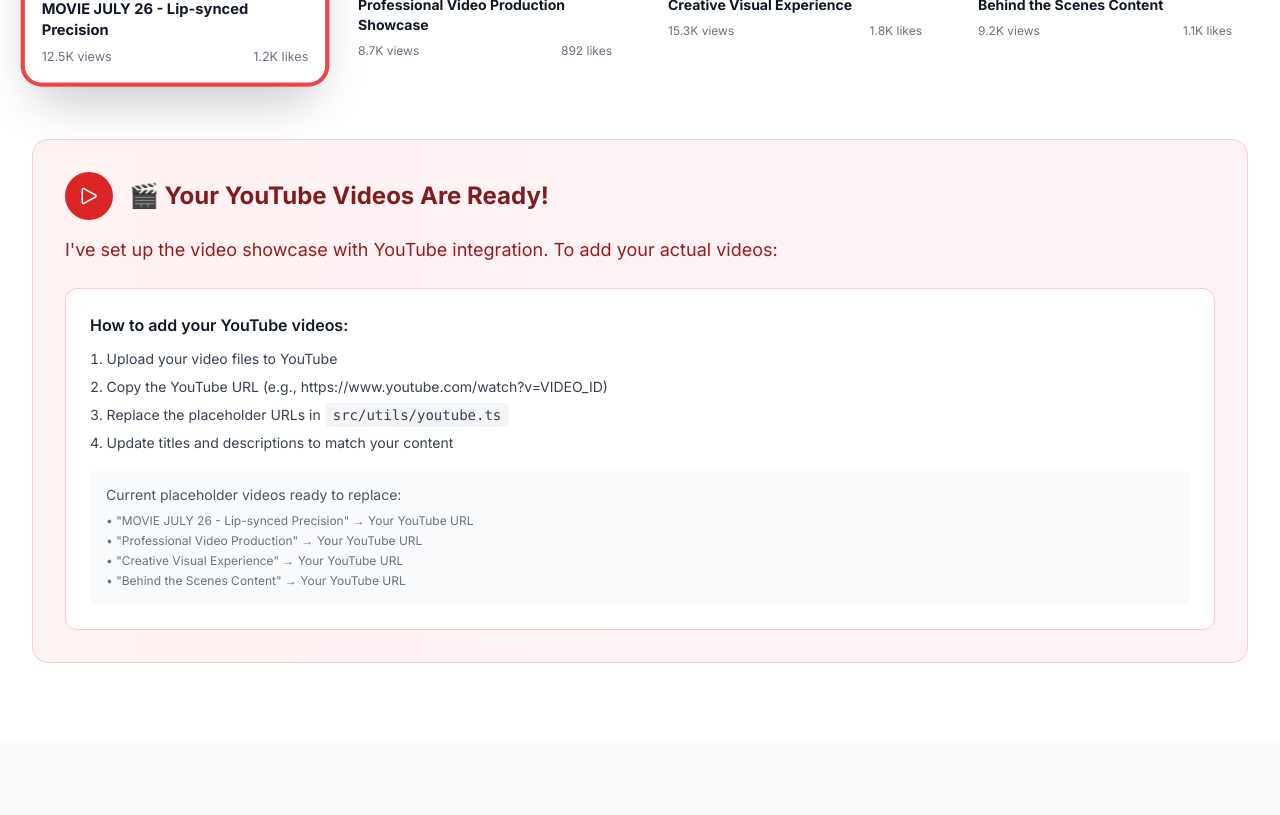
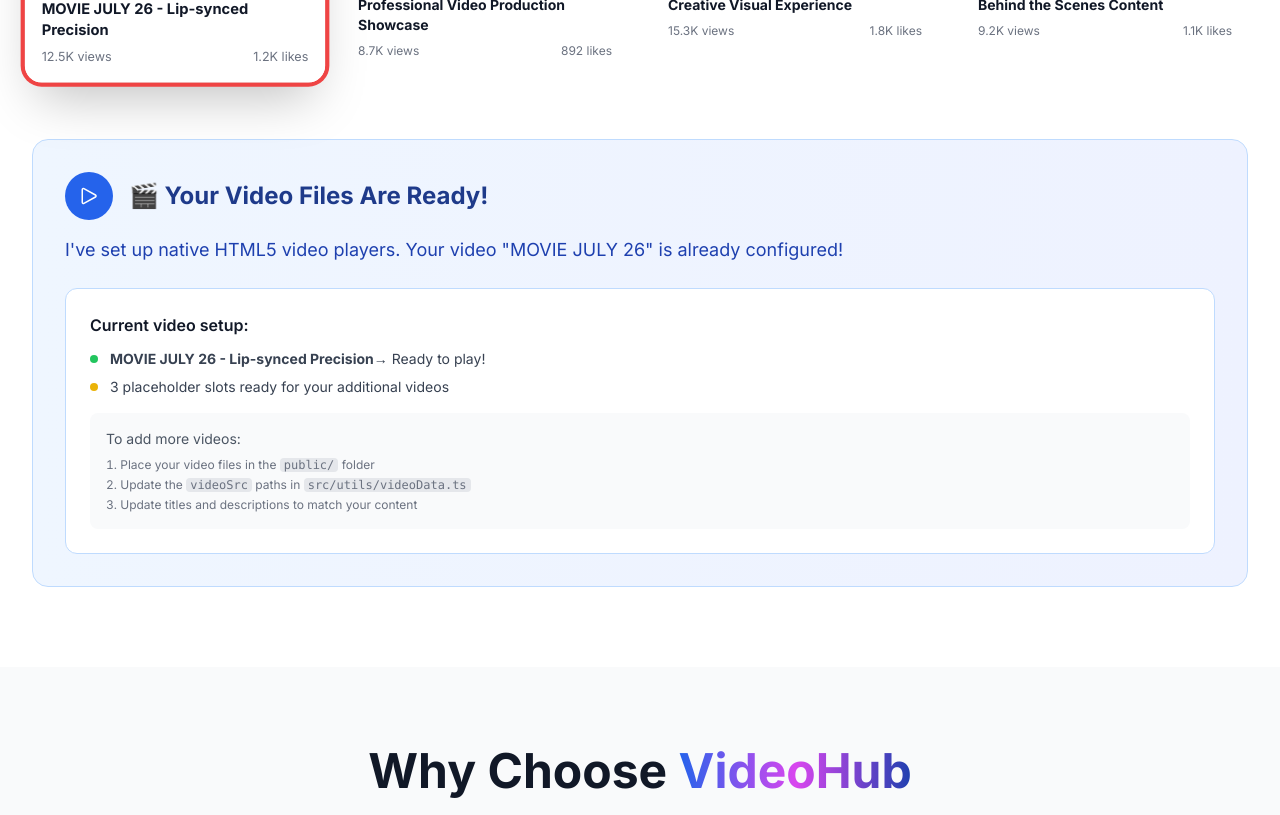
Before and after one commit to MandaStrong01/DTSB, a React (Vite) app: page / in a window 1280 px wide. Shown: the part 2360-3175 px from the top of the page. Built offline with nearby package versions, Linux system fonts and the light colour scheme.

Commit message:
Convert to HTML5 video players

```diff
--- a/src/components/Hero.tsx
+++ b/src/components/Hero.tsx
@@ -49,7 +49,12 @@ const Hero = () => {
 
           {/* Video preview placeholder */}
           <div className="max-w-4xl mx-auto animate-slide-up">
-            <div className="video-container group cursor-pointer" onClick={() => window.scrollTo({ top: document.getElementById('videos')?.offsetTop || 0, behavior: 'smooth' })}>
+            <div className="video-container group cursor-pointer" onClick={() => {
+              const videosSection = document.getElementById('videos')
+              if (videosSection) {
+                videosSection.scrollIntoView({ behavior: 'smooth' })
+              }
+            }}>
               <div className="absolute inset-0 bg-gradient-to-t from-black/50 to-transparent z-10"></div>
               <img
                 src="https://images.pexels.com/photos/1181263/pexels-photo-1181263.jpeg"
--- a/src/components/VideoShowcase.tsx
+++ b/src/components/VideoShowcase.tsx
@@ -1,15 +1,15 @@
 import React, { useState } from 'react'
 import { PlayIcon, EyeIcon, HeartIcon, ShareIcon, ClockIcon } from '@heroicons/react/24/outline'
 import VideoPlayer from './VideoPlayer'
-import { videoData, getYouTubeThumbnail, extractVideoId } from '../utils/youtube'
+import { videoData } from '../utils/videoData'
 
 const VideoShowcase = () => {
   const [activeVideo, setActiveVideo] = useState(0)
   const [isPlayerOpen, setIsPlayerOpen] = useState(false)
-  const [selectedVideoId, setSelectedVideoId] = useState('')
+  const [selectedVideo, setSelectedVideo] = useState(videoData[0])
 
-  const handleVideoPlay = (videoId: string) => {
-    setSelectedVideoId(videoId)
+  const handleVideoPlay = (video: any) => {
+    setSelectedVideo(video)
     setIsPlayerOpen(true)
   }
 
@@ -19,15 +19,15 @@ const VideoShowcase = () => {
         await navigator.share({
           title: video.title,
           text: video.description,
-          url: video.youtubeUrl,
+          url: window.location.href,
         })
       } catch (err) {
         console.log('Error sharing:', err)
       }
     } else {
       // Fallback: copy to clipboard
-      navigator.clipboard.writeText(video.youtubeUrl)
-      alert('Video URL copied to clipboard!')
+      navigator.clipboard.writeText(window.location.href)
+      alert('Page URL copied to clipboard!')
     }
   }
 
@@ -49,17 +49,13 @@ const VideoShowcase = () => {
         <div className="mb-12">
           <div
             className="video-container group cursor-pointer mb-6"
-            onClick={() => handleVideoPlay(videoData[activeVideo].videoId)}
+            onClick={() => handleVideoPlay(videoData[activeVideo])}
           >
             <div className="absolute inset-0 bg-gradient-to-t from-black/50 to-transparent z-10"></div>
             <img
-              src={getYouTubeThumbnail(videoData[activeVideo].videoId)}
+              src={videoData[activeVideo].poster}
               alt={videoData[activeVideo].title}
               className="absolute inset-0 w-full h-full object-cover"
-              onError={(e) => {
-                // Fallback to placeholder if YouTube thumbnail fails
-                e.currentTarget.src = "https://images.pexels.com/photos/1181263/pexels-photo-1181263.jpeg"
-              }}
             />
             <div className="absolute inset-0 flex items-center justify-center z-20">
               <div className="w-24 h-24 bg-red-600 hover:bg-red-700 rounded-full flex items-center justify-center group-hover:scale-110 transition-transform duration-300 shadow-2xl">
@@ -100,7 +96,7 @@ const VideoShowcase = () => {
               </div>
               <div className="flex items-center space-x-4">
                 <button
-                  onClick={() => handleVideoPlay(videoData[activeVideo].videoId)}
+                  onClick={() => handleVideoPlay(videoData[activeVideo])}
                   className="bg-red-600 hover:bg-red-700 text-white px-6 py-2 rounded-full font-semibold transition-colors duration-300 flex items-center space-x-2"
                 >
                   <PlayIcon className="w-5 h-5" />
@@ -132,12 +128,9 @@ const VideoShowcase = () => {
             >
               <div className="relative aspect-video">
                 <img
-                  src={getYouTubeThumbnail(video.videoId)}
+                  src={video.poster}
                   alt={video.title}
                   className="w-full h-full object-cover"
-                  onError={(e) => {
-                    e.currentTarget.src = "https://images.pexels.com/photos/1181263/pexels-photo-1181263.jpeg"
-                  }}
                 />
                 <div className="absolute inset-0 bg-black/20 flex items-center justify-center opacity-0 hover:opacity-100 transition-opacity duration-300">
                   <div className="w-12 h-12 bg-red-600 rounded-full flex items-center justify-center">
@@ -168,35 +161,38 @@ const VideoShowcase = () => {
           ))}
         </div>
 
-        {/* YouTube Integration Instructions */}
-        <div className="mt-16 bg-gradient-to-r from-red-50 to-pink-50 border border-red-200 rounded-2xl p-8">
+        {/* Video File Instructions */}
+        <div className="mt-16 bg-gradient-to-r from-blue-50 to-indigo-50 border border-blue-200 rounded-2xl p-8">
           <div className="flex items-center mb-4">
-            <div className="w-12 h-12 bg-red-600 rounded-full flex items-center justify-center mr-4">
+            <div className="w-12 h-12 bg-blue-600 rounded-full flex items-center justify-center mr-4">
               <PlayIcon className="w-6 h-6 text-white" />
             </div>
-            <h4 className="text-2xl font-bold text-red-900">
-              🎬 Your YouTube Videos Are Ready!
+            <h4 className="text-2xl font-bold text-blue-900">
+              🎬 Your Video Files Are Ready!
             </h4>
           </div>
-          <p className="text-red-800 mb-6 text-lg">
-            I've set up the video showcase with YouTube integration. To add your actual videos:
+          <p className="text-blue-800 mb-6 text-lg">
+            I've set up native HTML5 video players. Your video "MOVIE JULY 26" is already configured!
           </p>
-          <div className="bg-white rounded-xl p-6 border border-red-200">
-            <h5 className="font-semibold text-gray-900 mb-3">How to add your YouTube videos:</h5>
-            <ol className="text-sm text-gray-700 space-y-2 list-decimal list-inside">
-              <li>Upload your video files to YouTube</li>
-              <li>Copy the YouTube URL (e.g., https://www.youtube.com/watch?v=VIDEO_ID)</li>
-              <li>Replace the placeholder URLs in <code className="bg-gray-100 px-2 py-1 rounded">src/utils/youtube.ts</code></li>
-              <li>Update titles and descriptions to match your content</li>
-            </ol>
+          <div className="bg-white rounded-xl p-6 border border-blue-200">
+            <h5 className="font-semibold text-gray-900 mb-3">Current video setup:</h5>
+            <ul className="text-sm text-gray-700 space-y-2">
+              <li className="flex items-center">
+                <span className="w-2 h-2 bg-green-500 rounded-full mr-3"></span>
+                <strong>MOVIE JULY 26 - Lip-synced Precision</strong> → Ready to play!
+              </li>
+              <li className="flex items-center">
+                <span className="w-2 h-2 bg-yellow-500 rounded-full mr-3"></span>
+                3 placeholder slots ready for your additional videos
+              </li>
+            </ul>
             <div className="mt-4 p-4 bg-gray-50 rounded-lg">
-              <p className="text-sm text-gray-600 mb-2">Current placeholder videos ready to replace:</p>
-              <ul className="text-xs text-gray-500 space-y-1">
-                <li>• "MOVIE JULY 26 - Lip-synced Precision" → Your YouTube URL</li>
-                <li>• "Professional Video Production" → Your YouTube URL</li>
-                <li>• "Creative Visual Experience" → Your YouTube URL</li>
-                <li>• "Behind the Scenes Content" → Your YouTube URL</li>
-              </ul>
+              <p className="text-sm text-gray-600 mb-2">To add more videos:</p>
+              <ol className="text-xs text-gray-500 space-y-1 list-decimal list-inside">
+                <li>Place your video files in the <code className="bg-gray-200 px-1 rounded">public/</code> folder</li>
+                <li>Update the <code className="bg-gray-200 px-1 rounded">videoSrc</code> paths in <code className="bg-gray-200 px-1 rounded">src/utils/videoData.ts</code></li>
+                <li>Update titles and descriptions to match your content</li>
+              </ol>
             </div>
           </div>
         </div>
@@ -204,9 +200,9 @@ const VideoShowcase = () => {
 
       {/* Video Player Modal */}
       <VideoPlayer
-        videoId={selectedVideoId}
-        title={videoData[activeVideo]?.title || ''}
-        thumbnail={getYouTubeThumbnail(selectedVideoId)}
+        videoSrc={selectedVideo.videoSrc}
+        title={selectedVideo.title}
+        poster={selectedVideo.poster}
         isOpen={isPlayerOpen}
         onClose={() => setIsPlayerOpen(false)}
       />
--- /dev/null
+++ b/src/utils/videoData.ts
@@ -0,0 +1,57 @@
+// Video data with local video files
+export const videoData = [
+  {
+    id: 1,
+    title: "MOVIE JULY 26 - Lip-synced Precision",
+    description: "Experience the art of perfect lip-sync timing and precision in this captivating video showcase. Professional cinematography meets creative storytelling.",
+    videoSrc: "/MOVIE JULY 26 _Lip-synced_precision.mp4", // Your actual video file
+    poster: "https://images.pexels.com/photos/1181263/pexels-photo-1181263.jpeg",
+    duration: "3:45",
+    views: "12.5K",
+    likes: "1.2K",
+    category: "Creative",
+    featured: true
+  },
+  {
+    id: 2,
+    title: "Professional Video Production Showcase",
+    description: "High-quality video production showcasing professional techniques, lighting, and post-production excellence.",
+    videoSrc: "/placeholder-video-2.mp4", // Replace with your video file
+    poster: "https://images.pexels.com/photos/1181677/pexels-photo-1181677.jpeg",
+    duration: "5:20",
+    views: "8.7K",
+    likes: "892",
+    category: "Professional",
+    featured: true
+  },
+  {
+    id: 3,
+    title: "Creative Visual Experience",
+    description: "Immerse yourself in creative visuals and innovative video production techniques that push creative boundaries.",
+    videoSrc: "/placeholder-video-3.mp4", // Replace with your video file
+    poster: "https://images.pexels.com/photos/1181406/pexels-photo-1181406.jpeg",
+    duration: "4:15",
+    views: "15.3K",
+    likes: "1.8K",
+    category: "Creative",
+    featured: false
+  },
+  {
+    id: 4,
+    title: "Behind the Scenes Content",
+    description: "Get an exclusive look behind the scenes of professional video production and creative processes.",
+    videoSrc: "/placeholder-video-4.mp4", // Replace with your video file
+    poster: "https://images.pexels.com/photos/1181424/pexels-photo-1181424.jpeg",
+    duration: "6:30",
+    views: "9.2K",
+    likes: "1.1K",
+    category: "Behind the Scenes",
+    featured: false
+  }
+]
+
+export const formatDuration = (seconds: number): string => {
+  const minutes = Math.floor(seconds / 60)
+  const remainingSeconds = seconds % 60
+  return `${minutes}:${remainingSeconds.toString().padStart(2, '0')}`
+}
```
Also changed, not shown: src/components/VideoPlayer.tsx (+27 -12 lines).
